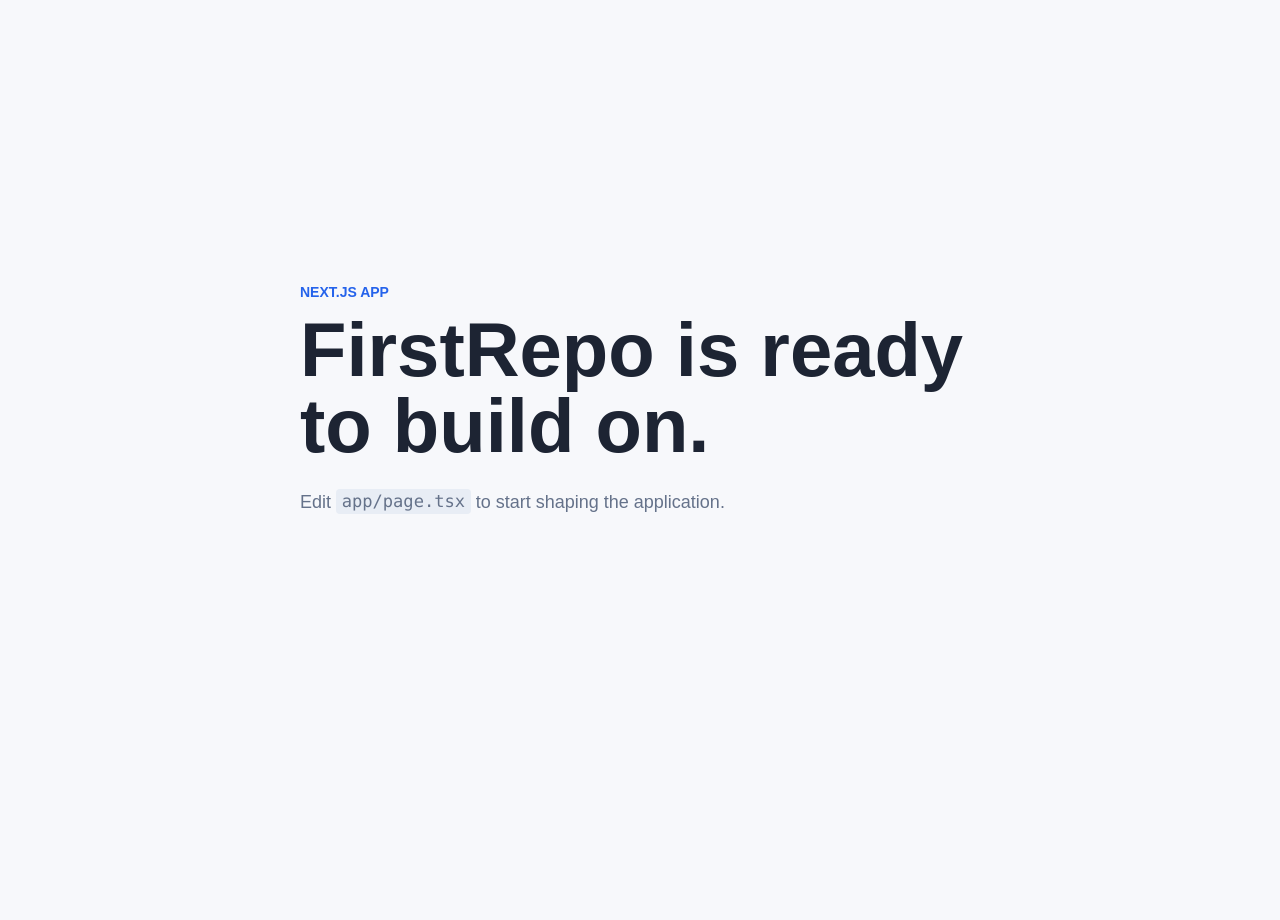
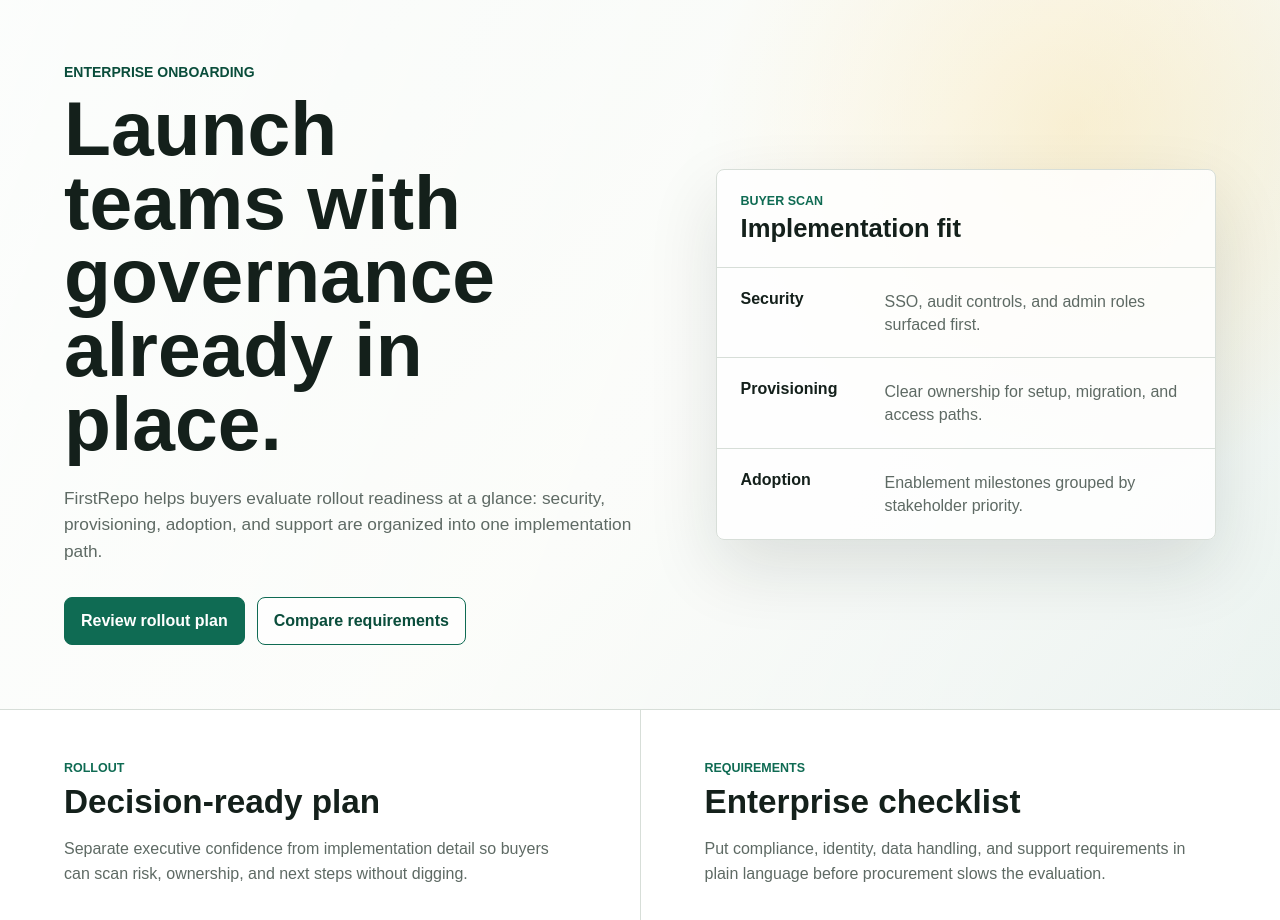
Before and after one commit to Zeyuzhao/FirstRepo, a Next.js app: page / in a window 1280 px wide. Shown: the top 920 px of the page. Before the commit the page ends 800 px from the top, so only its background shows below. Built offline with nearby package versions, Linux system fonts and the light colour scheme.

Commit message:
Improve enterprise onboarding hero

```diff
--- a/app/globals.css
+++ b/app/globals.css
@@ -1,9 +1,13 @@
 :root {
   color-scheme: light;
-  --background: #f7f8fb;
-  --foreground: #1d2433;
-  --muted: #65728a;
-  --accent: #2563eb;
+  --background: #f4f7f2;
+  --foreground: #14201b;
+  --muted: #5e6a64;
+  --accent: #0f6b53;
+  --accent-strong: #0a4d3b;
+  --surface: #ffffff;
+  --line: #d7ded8;
+  --warm: #f4c95d;
 }
 
 * {
@@ -34,34 +38,185 @@ code {
 }
 
 .page {
-  display: grid;
   min-height: 100vh;
-  place-items: center;
-  padding: 2rem;
+  overflow: hidden;
 }
 
-.intro {
-  max-width: 680px;
+.hero {
+  display: grid;
+  min-height: 72vh;
+  grid-template-columns: minmax(0, 1.08fr) minmax(320px, 0.92fr);
+  align-items: center;
+  gap: 4rem;
+  padding: clamp(2rem, 5vw, 5rem);
+  background:
+    linear-gradient(110deg, rgba(255, 255, 255, 0.8), rgba(255, 255, 255, 0.18)),
+    radial-gradient(circle at 84% 18%, rgba(244, 201, 93, 0.38), transparent 30%),
+    linear-gradient(135deg, #eef5ef 0%, #f8faf5 54%, #e7f0ed 100%);
+}
+
+.hero-copy {
+  max-width: 760px;
 }
 
 .eyebrow {
   margin: 0 0 0.75rem;
-  color: var(--accent);
+  color: var(--accent-strong);
   font-size: 0.875rem;
   font-weight: 700;
+  letter-spacing: 0;
   text-transform: uppercase;
 }
 
 h1 {
   margin: 0;
-  font-size: clamp(2.25rem, 6vw, 4.75rem);
-  line-height: 1;
+  max-width: 12ch;
+  font-size: clamp(3rem, 6vw, 6rem);
+  line-height: 0.96;
+  letter-spacing: 0;
 }
 
 .summary {
-  max-width: 34rem;
+  max-width: 42rem;
   margin: 1.5rem 0 0;
   color: var(--muted);
-  font-size: 1.125rem;
-  line-height: 1.6;
+  font-size: clamp(1.05rem, 1.35vw, 1.25rem);
+  line-height: 1.55;
 }
+
+.actions {
+  display: flex;
+  flex-wrap: wrap;
+  gap: 0.75rem;
+  margin-top: 2rem;
+}
+
+.button {
+  display: inline-flex;
+  min-height: 3rem;
+  align-items: center;
+  justify-content: center;
+  border: 1px solid var(--accent);
+  border-radius: 8px;
+  padding: 0.8rem 1rem;
+  font-weight: 700;
+  text-decoration: none;
+}
+
+.button.primary {
+  background: var(--accent);
+  color: #ffffff;
+}
+
+.button.secondary {
+  background: rgba(255, 255, 255, 0.72);
+  color: var(--accent-strong);
+}
+
+.onboarding-panel {
+  border: 1px solid var(--line);
+  border-radius: 8px;
+  background: rgba(255, 255, 255, 0.84);
+  box-shadow: 0 28px 70px rgba(20, 32, 27, 0.12);
+}
+
+.panel-header {
+  display: grid;
+  gap: 0.35rem;
+  border-bottom: 1px solid var(--line);
+  padding: 1.5rem;
+}
+
+.panel-header span,
+.detail-kicker {
+  color: var(--accent);
+  font-size: 0.78rem;
+  font-weight: 700;
+  letter-spacing: 0;
+  text-transform: uppercase;
+}
+
+.panel-header strong {
+  font-size: clamp(1.35rem, 2vw, 1.75rem);
+}
+
+.readiness-list {
+  margin: 0;
+}
+
+.readiness-list div {
+  display: grid;
+  grid-template-columns: 8rem minmax(0, 1fr);
+  gap: 1rem;
+  padding: 1.35rem 1.5rem;
+}
+
+.readiness-list div + div {
+  border-top: 1px solid var(--line);
+}
+
+.readiness-list dt {
+  color: var(--foreground);
+  font-weight: 800;
+}
+
+.readiness-list dd {
+  margin: 0;
+  color: var(--muted);
+  line-height: 1.45;
+}
+
+.detail-band {
+  display: grid;
+  grid-template-columns: repeat(2, minmax(0, 1fr));
+  gap: 1px;
+  background: var(--line);
+  border-top: 1px solid var(--line);
+}
+
+.detail-band > div {
+  min-height: 13rem;
+  padding: clamp(1.5rem, 4vw, 3rem) clamp(2rem, 5vw, 5rem);
+  background: var(--surface);
+}
+
+h2 {
+  margin: 0.45rem 0 0;
+  font-size: clamp(1.5rem, 2.6vw, 2.2rem);
+  letter-spacing: 0;
+}
+
+.detail-band p {
+  max-width: 34rem;
+  margin: 1rem 0 0;
+  color: var(--muted);
+  line-height: 1.55;
+}
+
+@media (max-width: 820px) {
+  .hero,
+  .detail-band {
+    grid-template-columns: 1fr;
+  }
+
+  .hero {
+    gap: 2.5rem;
+    padding: 2rem 1.25rem;
+  }
+
+  h1 {
+    max-width: 11ch;
+  }
+}
+
+@media (max-width: 520px) {
+  .actions,
+  .button {
+    width: 100%;
+  }
+
+  .readiness-list div {
+    grid-template-columns: 1fr;
+    gap: 0.45rem;
+  }
+}
--- a/app/page.tsx
+++ b/app/page.tsx
@@ -1,12 +1,64 @@
 export default function Home() {
   return (
     <main className="page">
-      <section className="intro">
-        <p className="eyebrow">Next.js app</p>
-        <h1>FirstRepo is ready to build on.</h1>
-        <p className="summary">
-          Edit <code>app/page.tsx</code> to start shaping the application.
-        </p>
+      <section className="hero" aria-labelledby="hero-title">
+        <div className="hero-copy">
+          <p className="eyebrow">Enterprise onboarding</p>
+          <h1 id="hero-title">Launch teams with governance already in place.</h1>
+          <p className="summary">
+            FirstRepo helps buyers evaluate rollout readiness at a glance:
+            security, provisioning, adoption, and support are organized into one
+            implementation path.
+          </p>
+          <div className="actions" aria-label="Primary actions">
+            <a className="button primary" href="#plan">
+              Review rollout plan
+            </a>
+            <a className="button secondary" href="#requirements">
+              Compare requirements
+            </a>
+          </div>
+        </div>
+
+        <aside className="onboarding-panel" aria-label="Enterprise readiness">
+          <div className="panel-header">
+            <span>Buyer scan</span>
+            <strong>Implementation fit</strong>
+          </div>
+          <dl className="readiness-list">
+            <div>
+              <dt>Security</dt>
+              <dd>SSO, audit controls, and admin roles surfaced first.</dd>
+            </div>
+            <div>
+              <dt>Provisioning</dt>
+              <dd>Clear ownership for setup, migration, and access paths.</dd>
+            </div>
+            <div>
+              <dt>Adoption</dt>
+              <dd>Enablement milestones grouped by stakeholder priority.</dd>
+            </div>
+          </dl>
+        </aside>
+      </section>
+
+      <section className="detail-band" aria-label="Onboarding priorities">
+        <div id="plan">
+          <span className="detail-kicker">Rollout</span>
+          <h2>Decision-ready plan</h2>
+          <p>
+            Separate executive confidence from implementation detail so buyers
+            can scan risk, ownership, and next steps without digging.
+          </p>
+        </div>
+        <div id="requirements">
+          <span className="detail-kicker">Requirements</span>
+          <h2>Enterprise checklist</h2>
+          <p>
+            Put compliance, identity, data handling, and support requirements in
+            plain language before procurement slows the evaluation.
+          </p>
+        </div>
       </section>
     </main>
   );
```
